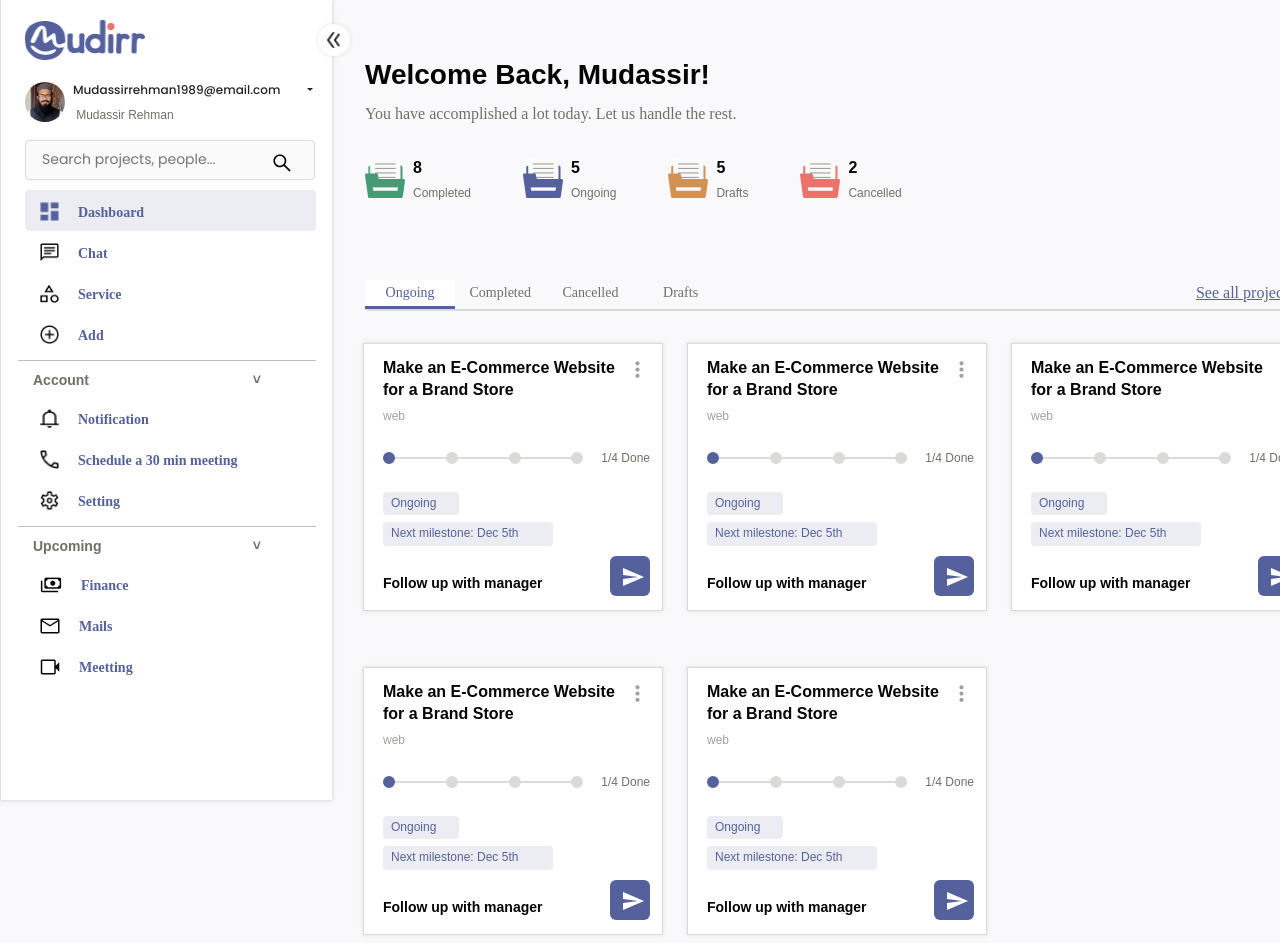
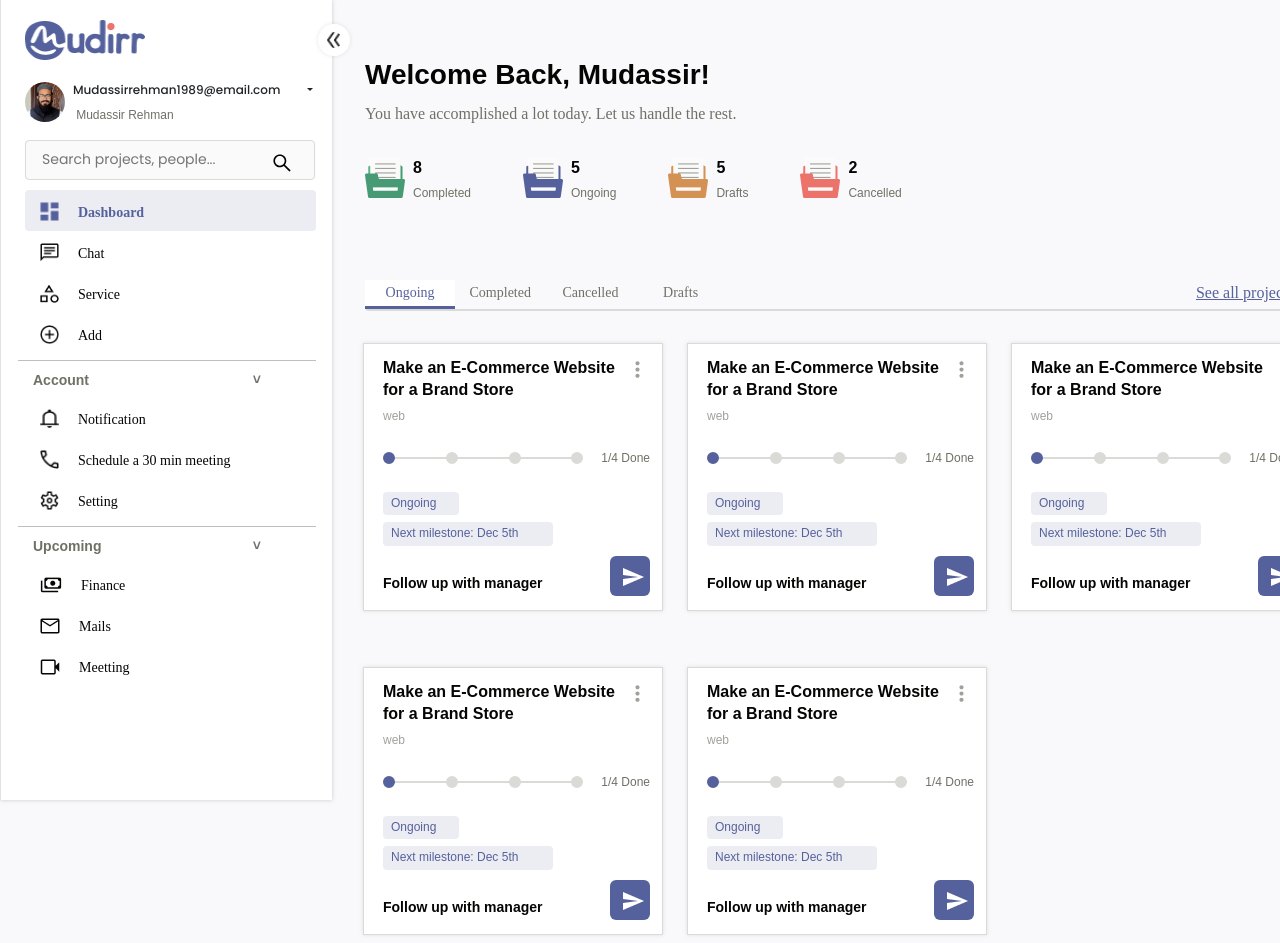
Before and after one commit to Mudassirrahman/mudirr-dashboard, a React (Create React App) app: page / in a window 1280 px wide. Shown: the top 943 px of the page. Built offline with nearby package versions, Linux system fonts and the light colour scheme; a web font is replaced by a local one.

Commit message:
css improved and timeline removed when status is completed

```diff
--- a/src/components/dashboard/ProjectTimeLineCard.jsx
+++ b/src/components/dashboard/ProjectTimeLineCard.jsx
@@ -25,7 +25,7 @@ function ProjectTimeLineCard({ isOpen, setIsOpen, toggle, status, projectsCount
                 paddingTop: "13px",
                 paddingBottom: "26px",
                 borderRadius: "0px",
-                height: "268px",
+                height: status !== "Completed" ? "268px" : "230px",
                 width: isOpen ? "300px " : "380px",
                 transition: ".5s ease-in",
                 border: "0.5px solid #DADAD7",
@@ -69,7 +69,8 @@ function ProjectTimeLineCard({ isOpen, setIsOpen, toggle, status, projectsCount
                   ))}
                 </div>
                 <div className="" style={{ marginTop: "27px" }}>
-                  <TimeLine />
+                {status !== "Completed" &&  <TimeLine />}
+
                 </div>
                 <div className="" style={{ marginTop: "17px" }}>
                   <h5
--- a/src/components/sidebar/Sidebar.jsx
+++ b/src/components/sidebar/Sidebar.jsx
@@ -18,7 +18,7 @@ function Sidebar({
   const [searchFocused, setSearchFocused] = useState(false);
   const menuRef = useRef(null);
 
-   const handleDropdownToggle = useCallback(() => {
+  const handleDropdownToggle = useCallback(() => {
     setIsOpen1((prevState) => !prevState);
   }, [setIsOpen1]);
 
@@ -186,7 +186,16 @@ function Sidebar({
                       alt={props.alt}
                     />
                   </div>
-                  <div className="link_text">{props.linkName}</div>
+                  <div
+                    className="link_text"
+                    style={{
+                      color:
+                        selectedTab === props.linkName ? "#55619C" : "#050504",
+                      fontWeight: selectedTab === props.linkName ? 600 : 400,
+                    }}
+                  >
+                    {props.linkName}
+                  </div>
                 </li>
               ))}
             </ul>
@@ -241,7 +250,19 @@ function Sidebar({
                           alt={props.alt}
                         />
                       </div>
-                      <div className="link_text">{props.linkName}</div>
+                      <div
+                        className="link_text"
+                        style={{
+                          color:
+                            selectedTab === props.linkName
+                              ? "#55619C"
+                              : "#050504",
+                          fontWeight:
+                            selectedTab === props.linkName ? 600 : 400,
+                        }}
+                      >
+                        {props.linkName}
+                      </div>
                     </li>
                   ))}
                 </ul>
@@ -296,7 +317,19 @@ function Sidebar({
                           alt={props.alt}
                         />
                       </div>
-                      <div className="link_text">{props.linkName}</div>
+                      <div
+                        className="link_text"
+                        style={{
+                          color:
+                            selectedTab === props.linkName
+                              ? "#55619C"
+                              : "#050504",
+                          fontWeight:
+                            selectedTab === props.linkName ? 600 : 400,
+                        }}
+                      >
+                        {props.linkName}
+                      </div>
                     </li>
                   ))}
                 </ul>
```
